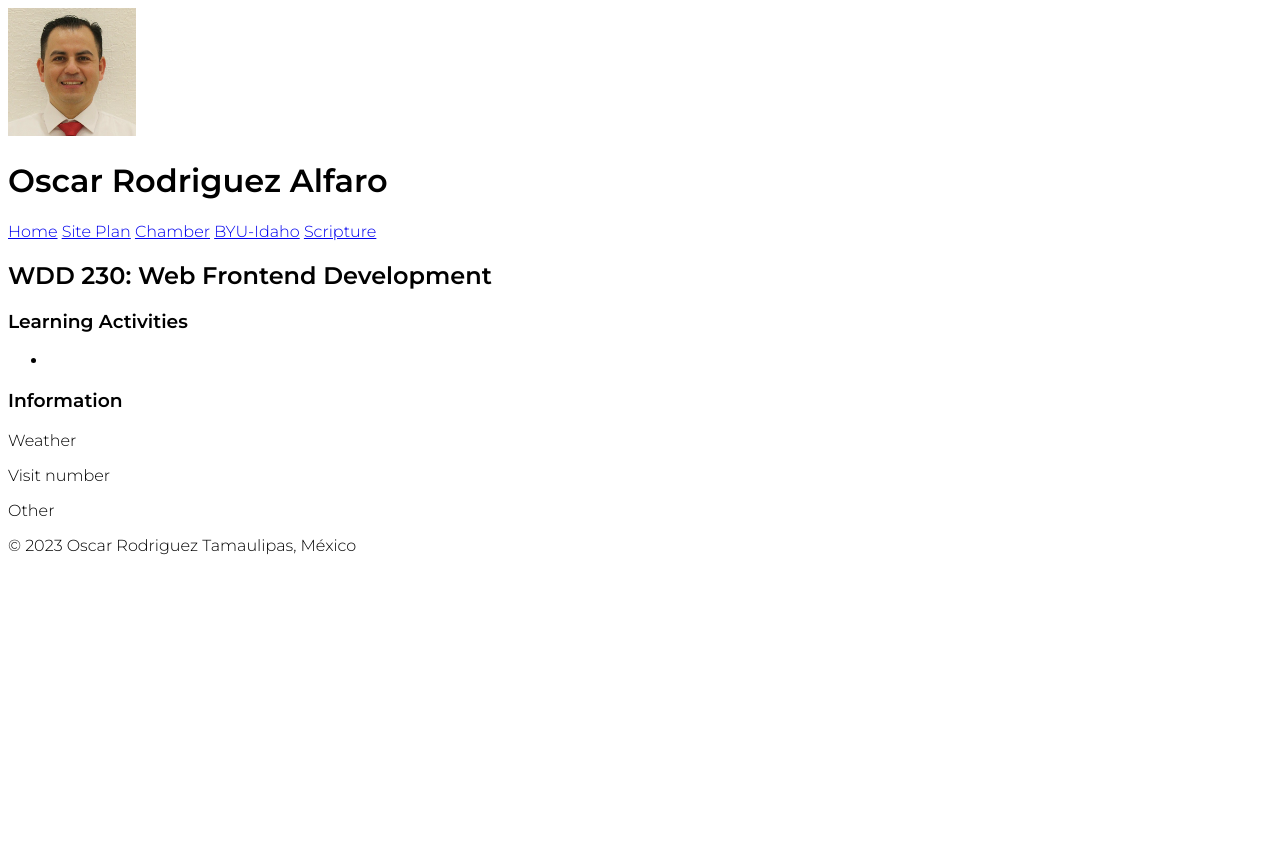
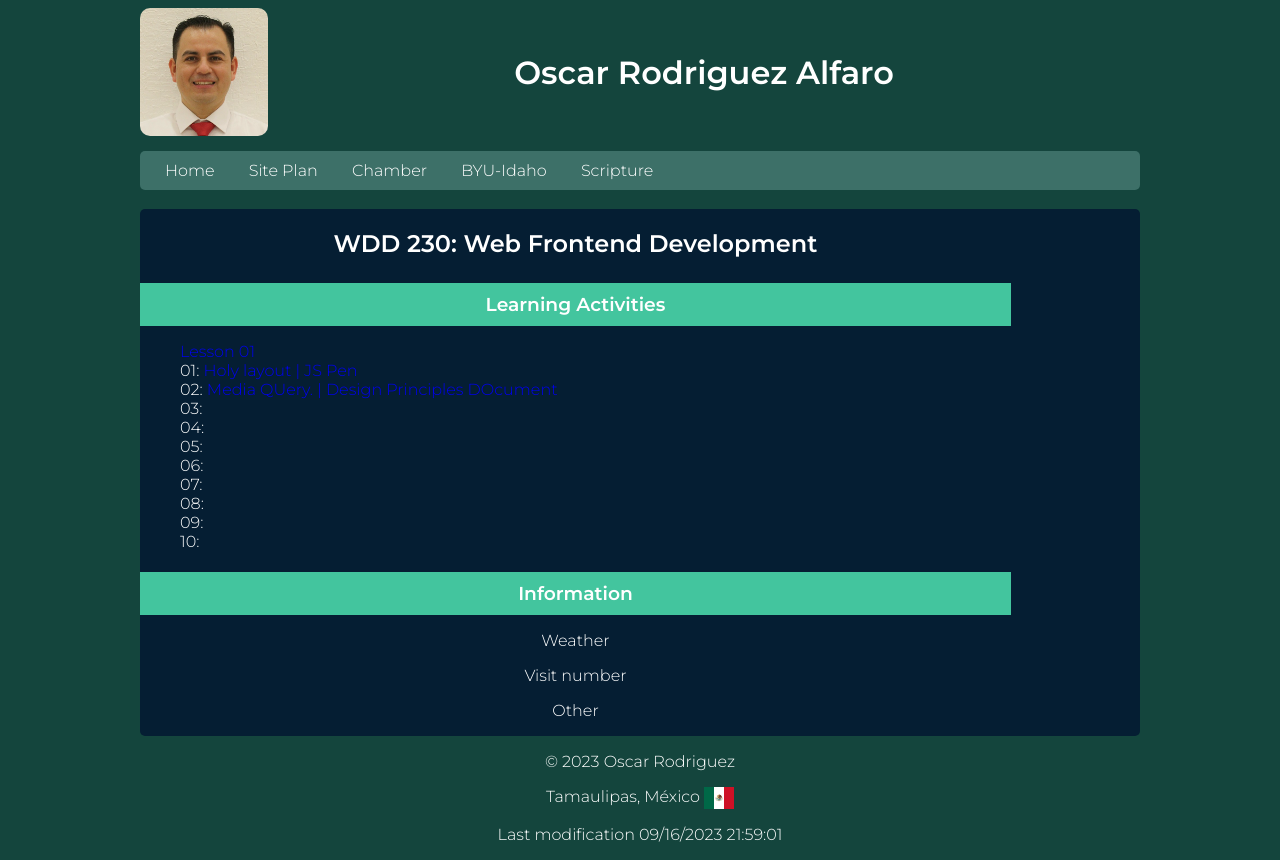
Before and after one commit to itdeveloping/wdd230, a PHP site: page / in a window 1280 px wide. Before the commit the page ends 555 px from the top, so only its background shows below. Run offline with PHP 8.4, Linux system fonts and the light colour scheme.

Commit message:
Finish w01

```diff
--- a/index.html
+++ b/index.html
@@ -40,12 +40,23 @@
         <a href="https://www.churchofjesuschrist.org/study/scriptures/bofm/1-ne/3?lang=ase&id=p7#p7"
             target="_blank">Scripture</a>
     </nav>
+    <br>
     <main>
         <h2>WDD 230: Web Frontend Development</h2>
         <section class="card">
             <h3>Learning Activities</h3>
             <ul>
-                <li><a href="#"></a></li>
+                <li><a href="https://byui-cse.github.io/wdd230-course/lesson01/">Lesson 01</a></li>
+                <li>01: <a href="#">Holy layout | JS Pen</a></li>
+                <li>02: <a href="#">Media QUery. | Design Principles DOcument</a></li>
+                <li>03: <a href="#"></a></li>
+                <li>04: <a href="#"></a></li>
+                <li>05: <a href="#"></a></li>
+                <li>06: <a href="#"></a></li>
+                <li>07: <a href="#"></a></li>
+                <li>08: <a href="#"></a></li>
+                <li>09: <a href="#"></a></li>
+                <li>10: <a href="#"></a></li>
             </ul>
         </section>
         <section class="card">
@@ -56,9 +67,11 @@
         </section>
     </main>
     <footer>
-        <p>&COPY; 2023 Oscar Rodriguez Tamaulipas, México</p>
+        <p>&COPY; <span id="actualYear"></span> Oscar Rodriguez </p>
+        <p>Tamaulipas, México <img src="images/mx.svg" width="30" alt="Mexico's flag"></p>
         <p id="lastModified"></p>
     </footer>
+    <script src="scripts/getdate.js"></script>
 </body>
 
 </html>
--- a/scripts/getdate.js
+++ b/scripts/getdate.js
@@ -0,0 +1,9 @@
+//scripts for index.html
+const options = {
+    year: "numeric"
+};
+let actualYear = new Date().toLocaleDateString("en-US", options);
+document.querySelector('#actualYear').innerHTML = `${actualYear}`;
+
+let lastModified = document.lastModified
+document.querySelector('#lastModified').innerHTML = `Last modification ${lastModified}`;
--- a/styles/base.css
+++ b/styles/base.css
@@ -1,5 +1,112 @@
 @import url('https://fonts.googleapis.com/css2?family=Montserrat:wght@300;600&display=swap');
+
+/* CSS HEX */
+:root {
+    --deep-sky-blue: #48beffff;
+    --aqua: #3dfaffff;
+    --mint: #43c59eff;
+    --myrtle-green: #3d7068ff;
+    --brunswick-green: #14453dff;
+    --white: #fff;
+    --black: #051e33;
+    --gray-one: #7e7c7c;
+}
 
 body {
     font-family: 'Montserrat', sans-serif;
+    background-color: var(--brunswick-green);
+    color: var(--white);
 }
+
+header {
+    max-width: 1000px;
+    margin: 0 auto 15px auto;
+    display: grid;
+    grid-template-columns: repeat(4, auto);
+}
+
+header img {
+    border-radius: 10px;
+    grid-column: 1/2;
+}
+
+header h1 {
+    grid-column: 2/4;
+    text-align: center;
+    margin: auto;
+}
+
+nav {
+    background-color: var(--myrtle-green);
+    max-width: 980px;
+    margin: 0 auto 0 auto;
+    padding: 10px 10px 10px 10px;
+    border-radius: 5px;
+}
+
+nav a:link,
+a:visited {
+    font-size: 16px;
+    color: var(--white);
+    text-decoration: none;
+    margin: 5px 10px 5px 10px;
+    padding: 5px 5px 5px 5px;
+    /*display: block;*/
+    text-align: center;
+}
+
+nav a:hover {
+    color: var(--brunswick-green);
+    background-color: var(--white);
+    border-radius: 5px;
+}
+
+main {
+    background-color: var(--black);
+    max-width: 1000px;
+    margin: 0 auto 0 auto;
+    border-radius: 5px;
+    display: grid;
+    grid-template-columns: repeat(4, auto);
+}
+
+main h2 {
+    grid-column: 1/4;
+    text-align: center;
+}
+
+main section.card {
+    grid-column: 1/4;
+}
+
+main section.card h3 {
+    background-color: var(--mint);
+    color: var(--white);
+    grid-column: 1/4;
+    padding: 10px;
+    margin: 5px auto 15px auto;
+    text-align: center;
+}
+
+main section.card p {
+    text-align: center;
+}
+
+main section.card ul li {
+    list-style-type: none;
+}
+
+main section.card ul li a:link {
+    text-decoration: none;
+
+}
+
+footer {
+    max-width: 1000px;
+    margin: 0 auto 0 auto;
+    text-align: center;
+}
+
+footer p img {
+    vertical-align: middle;
+}
```
Also changed, not shown: lesson01/holygrail.html (added, +21 -0 lines), lesson01/styles/holygrail.css (added, +38 -0 lines), images/mx.svg (added).
